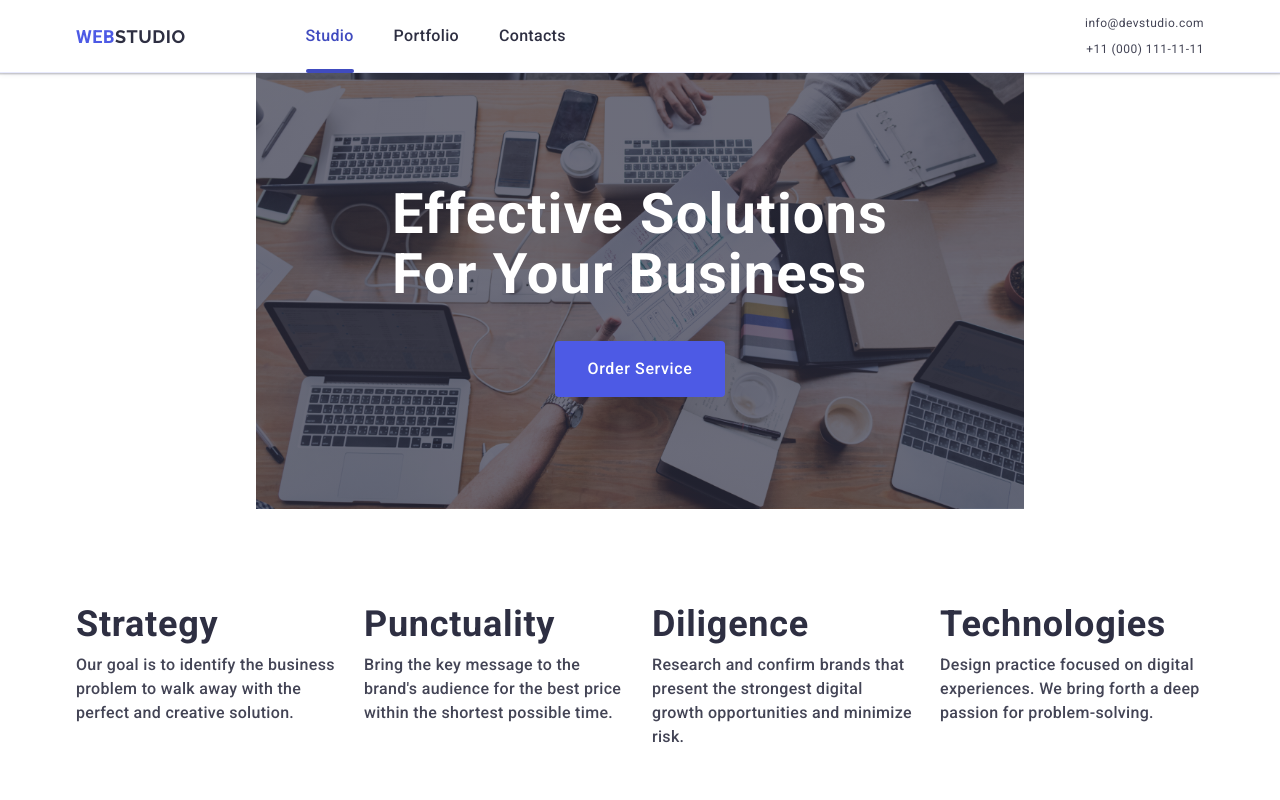
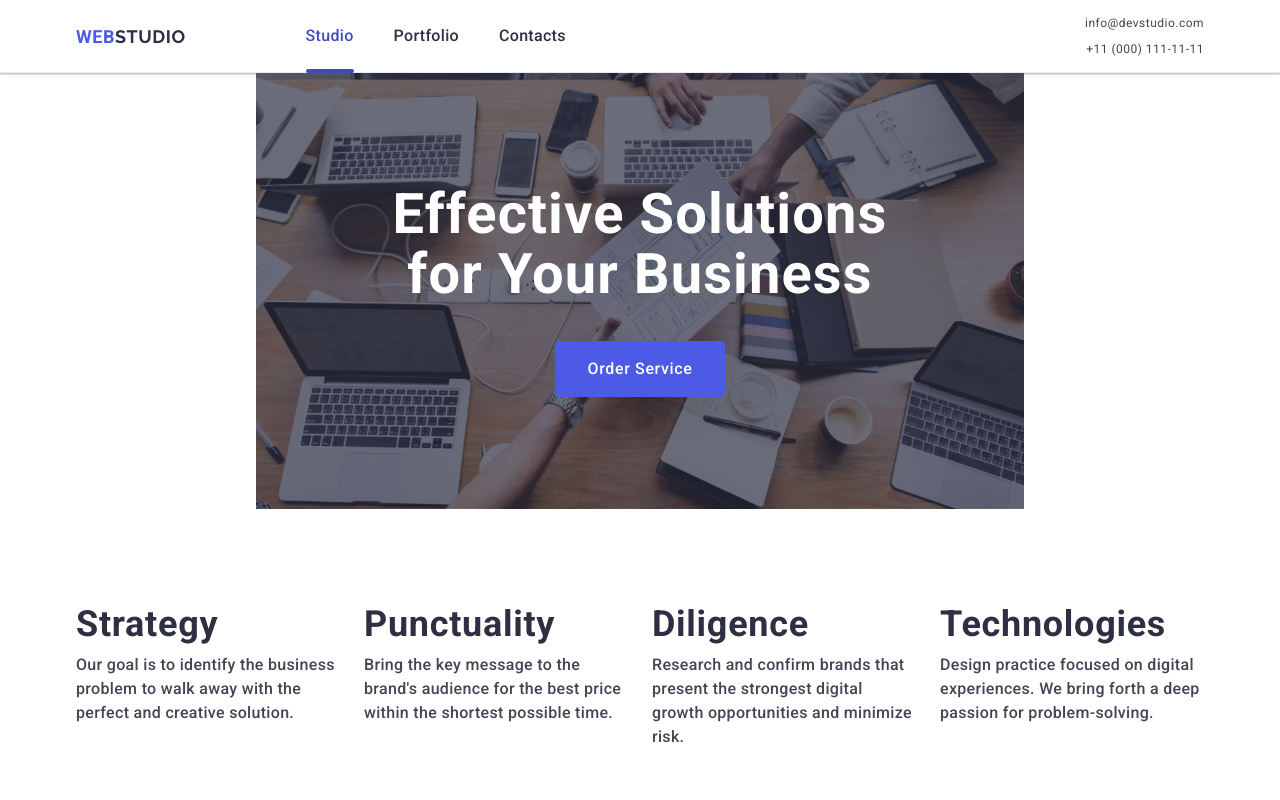
Before and after one commit to karyna2312/goit-markup-hw-06, a plain HTML site: page index.html in a window 1280 px wide. Shown: the top 800 px of the page. Drawn offline with nearby package versions, Linux system fonts and the light colour scheme.

Commit message:
fixed text

```diff
--- a/css/styles.css
+++ b/css/styles.css
@@ -1149,7 +1149,8 @@ flex-wrap: wrap;
         letter-spacing: 0.02em;
         max-width: 496px;
         margin: 0 auto 36px auto;
-        text-align: justify;
+        text-align: center;
+        text-transform: none;
     }
 
 .features-list {
@@ -1309,6 +1310,7 @@ padding-left: 108px;
 
 .header {
     max-width: 1440px;
+    padding: 0 156px;
 
 }
 
```
